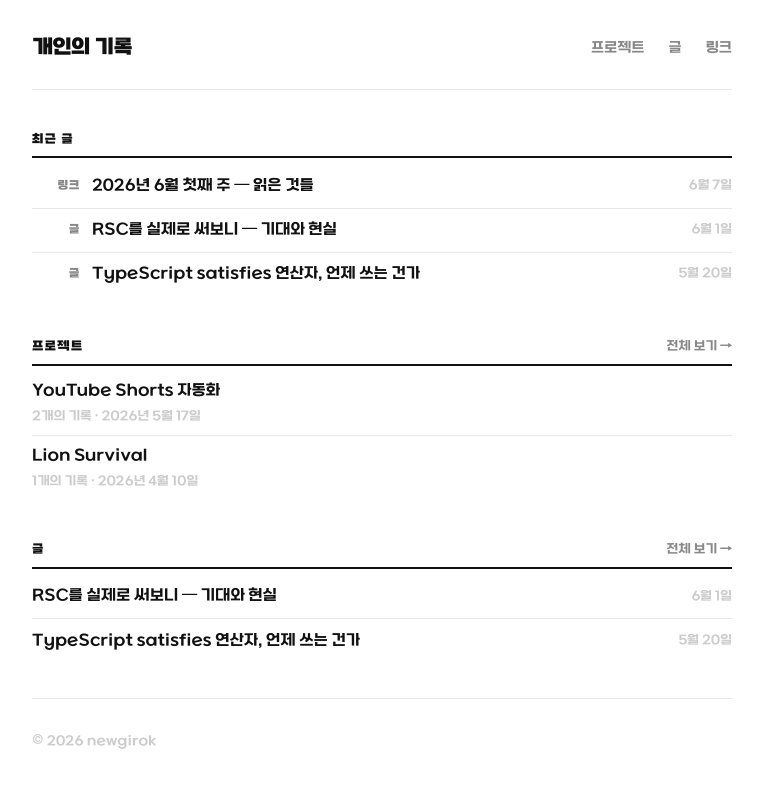
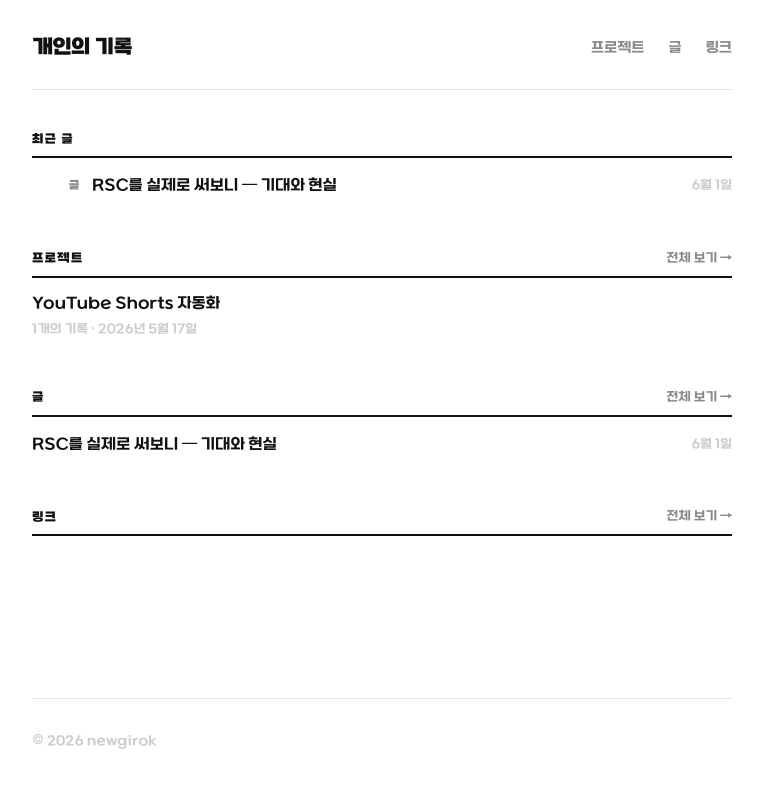
Before and after one commit to newgirok/newgirok.github.io, a Next.js app: page / in a window 1280 px wide. Shown: the top 788 px of the page, without its empty margins (258-1021 px from the left). Built offline with nearby package versions, Linux system fonts and the light colour scheme.

Commit message:
chore: 목업 데이터 제거 및 vh 레이아웃 원복

```diff
--- a/app/globals.css
+++ b/app/globals.css
@@ -33,11 +33,6 @@
   --bg:     #fff;
 }
 
-html, body {
-  height: 100%;
-  overflow: hidden;
-}
-
 body {
   font-family: 'SBAggro', -apple-system, BlinkMacSystemFont, 'Noto Sans KR', sans-serif;
   font-size: 16px;
@@ -56,17 +51,16 @@ a {
   display: flex;
   flex-direction: column;
   align-items: center;
-  height: 100vh;
-  overflow: hidden;
+  min-height: 100vh;
   padding: 0 1.5rem;
 }
 
 .container {
   width: 100%;
   max-width: 700px;
-  height: 100%;
   display: flex;
   flex-direction: column;
+  flex: 1;
 }
 
 /* ── Header ── */
@@ -204,15 +198,7 @@ a {
 }
 
 /* ── Home Sections ── */
-.page-content {
-  flex: 1;
-  width: 100%;
-  overflow-y: auto;
-  padding-bottom: 2rem;
-  scrollbar-width: none;
-}
-
-.page-content::-webkit-scrollbar { display: none; }
+.page-content { padding-bottom: 2rem; flex: 1; width: 100%; }
 
 .home-section { margin-bottom: 2.5rem; }
 
--- a/content/links/2026-06-week1.mdx
+++ /dev/null
@@ -1,7 +0,0 @@
----
-title: "2026년 6월 첫째 주 — 읽은 것들"
-date: "2026-06-07"
-tags: ["weekly"]
----
-
-목업 링크 예시입니다.
--- a/content/posts/typescript-satisfies.mdx
+++ /dev/null
@@ -1,7 +0,0 @@
----
-title: "TypeScript satisfies 연산자, 언제 쓰는 건가"
-date: "2026-05-20"
-tags: ["typescript"]
----
-
-목업 글 예시입니다.
--- a/content/projects/lion-survival/01-intro.mdx
+++ /dev/null
@@ -1,8 +0,0 @@
----
-title: "Lion Survival — 시작 배경"
-date: "2026-04-10"
-project: "Lion Survival"
-tags: ["game", "unity"]
----
-
-목업 프로젝트 예시입니다.
--- a/content/projects/youtube-shorts-automation/02-worker-architecture.mdx
+++ /dev/null
@@ -1,10 +0,0 @@
----
-title: "워커 구조 설계 — 스크립트부터 업로드까지"
-date: "2026-05-18"
-project: "YouTube Shorts 자동화"
-tags: ["architecture", "worker", "queue"]
----
-
-파이프라인을 어떻게 쪼갤지가 첫 번째 설계 고민이었다.
-
-스크립트 생성 → TTS → 자막 → 렌더 → 업로드. 딱 다섯 단계인데, 이걸 하나의 프로세스로 돌릴 건지 아니면 각각 독립된 워커로 돌릴 건지.
```
